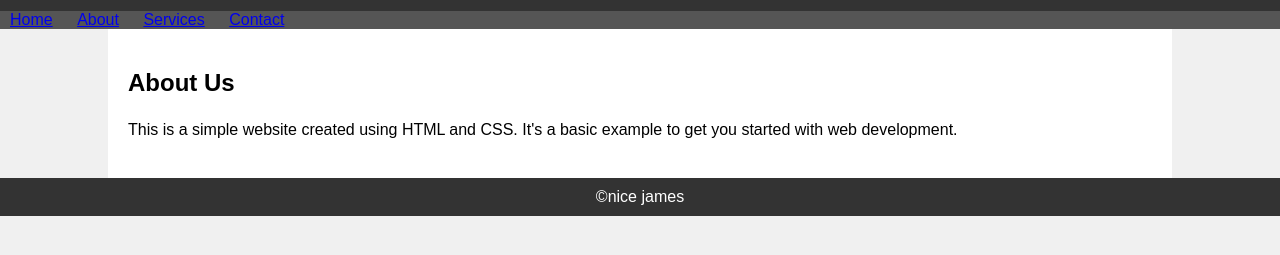
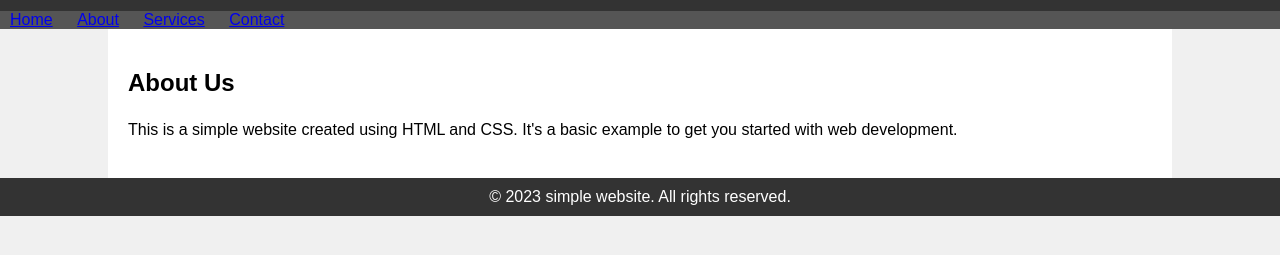
Before and after one commit to JamesEntenia/simple-website, a plain HTML site: page index.html in a window 1280 px wide. Shown: the part 89-344 px from the top of the page. Drawn offline with Linux system fonts and the light colour scheme.

Commit message:
Update index.html
new design

```diff
--- a/index.html
+++ b/index.html
@@ -72,7 +72,7 @@
         <p>This is a simple website created using HTML and CSS. It's a basic example to get you started with web development.</p>
     </div>
     <footer>
-        &copy;nice james
+        &copy; 2023 simple website. All rights reserved.
     </footer>
 </body>
 </html>
```
